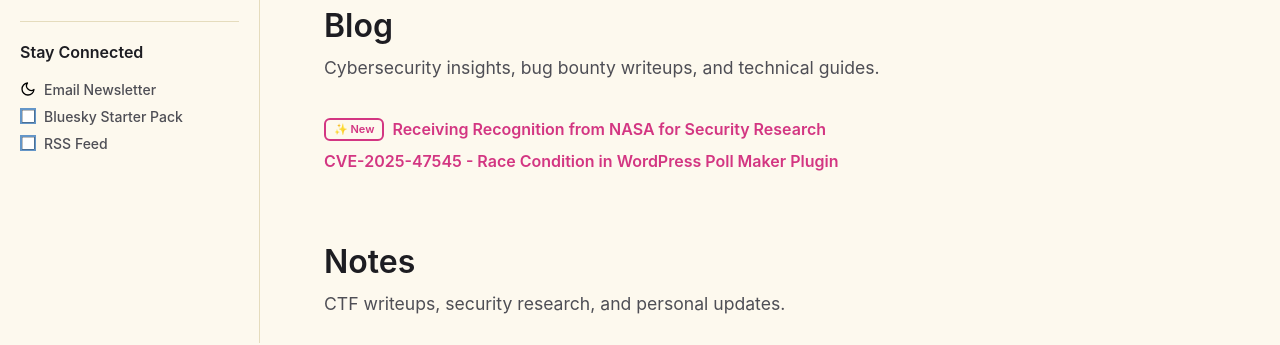
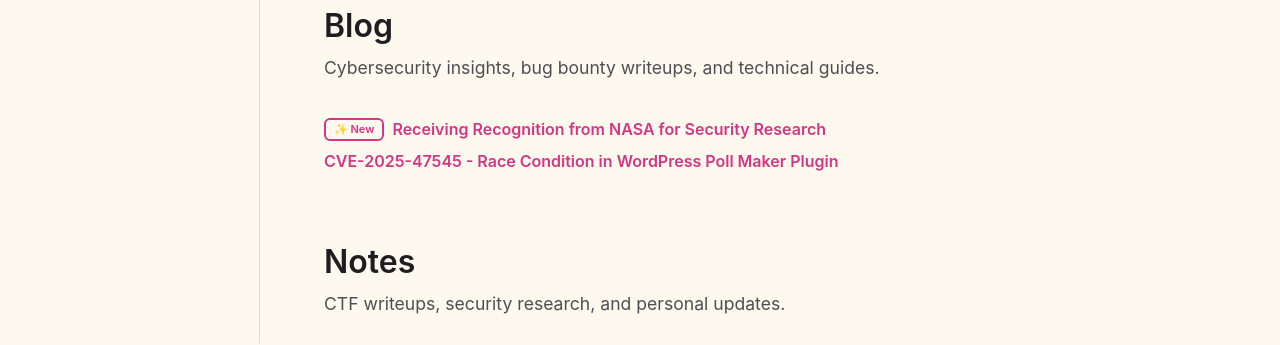
Before and after one commit to Ibrahim-sec/Ibrahim-sec.github.io, a Gatsby site: page / in a window 1280 px wide. Shown: the part 457-802 px from the top of the page. Built offline with nearby package versions, Linux system fonts and the light colour scheme; Gatsby itself is replaced by a stand-in of ours; some packages are replaced by stand-ins of ours; a web font is replaced by a local one.

Commit message:
Update Sidebar.js

```diff
--- a/src/components/Sidebar.js
+++ b/src/components/Sidebar.js
@@ -81,32 +81,6 @@
           ))}
         </nav>
       </section>
-
-      <section className="sidebar-section">
-        <h2>Stay Connected</h2>
-        <p className="sidebar-links">
-          <a
-            href="https://taniarascia.substack.com"
-            target="_blank"
-            rel="noopener noreferrer"
-          >
-            <img src={newMoon} alt="Email Newsletter" height="16" width="16" />
-            Email Newsletter
-          </a>
-          <a
-            href="https://go.bsky.app/SmEWb8G"
-            target="_blank"
-            rel="noopener noreferrer"
-          >
-            <img src={bluesky} alt="Bluesky" height="16" width="16" />
-            Bluesky Starter Pack
-          </a>
-          <a href="/rss.xml">
-            <img src={rss} alt="RSS" height="16" width="16" />
-            RSS Feed
-          </a>
-        </p>
-      </section>
     </aside>
   )
 }
```
